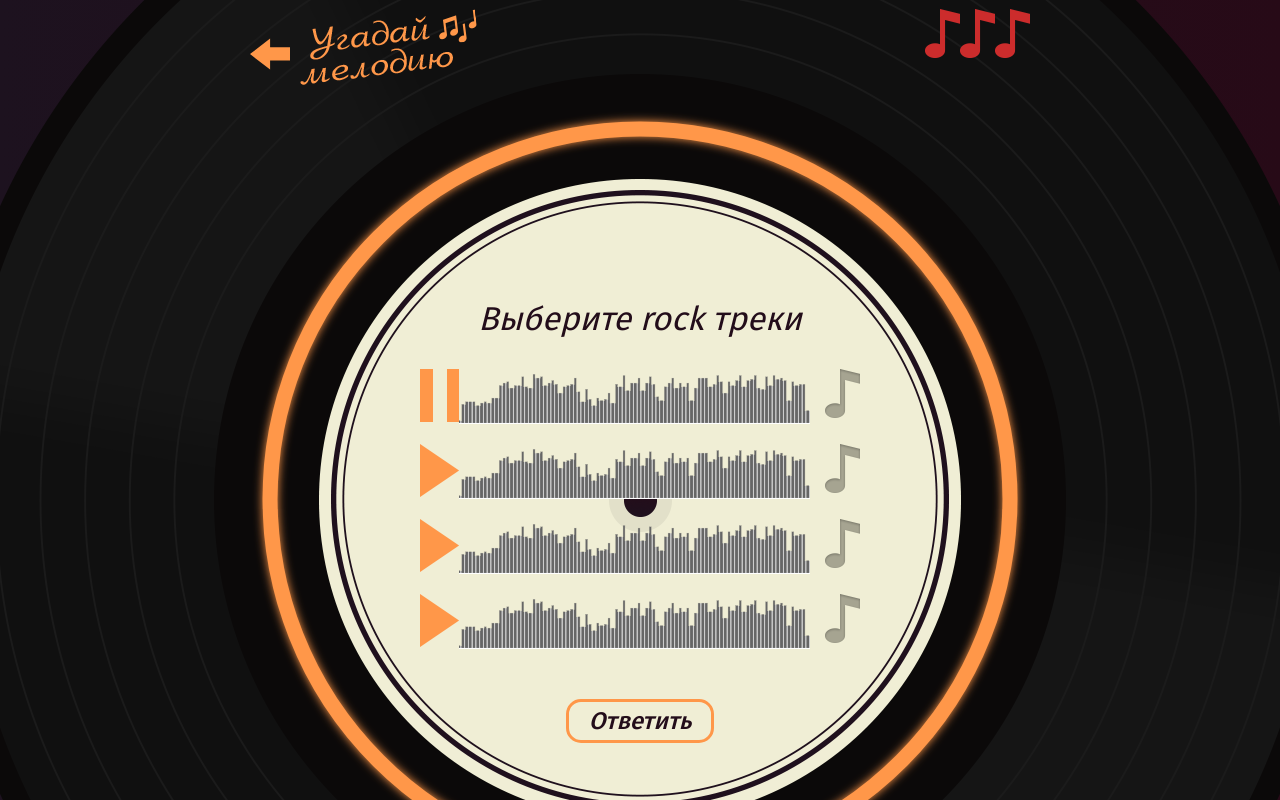
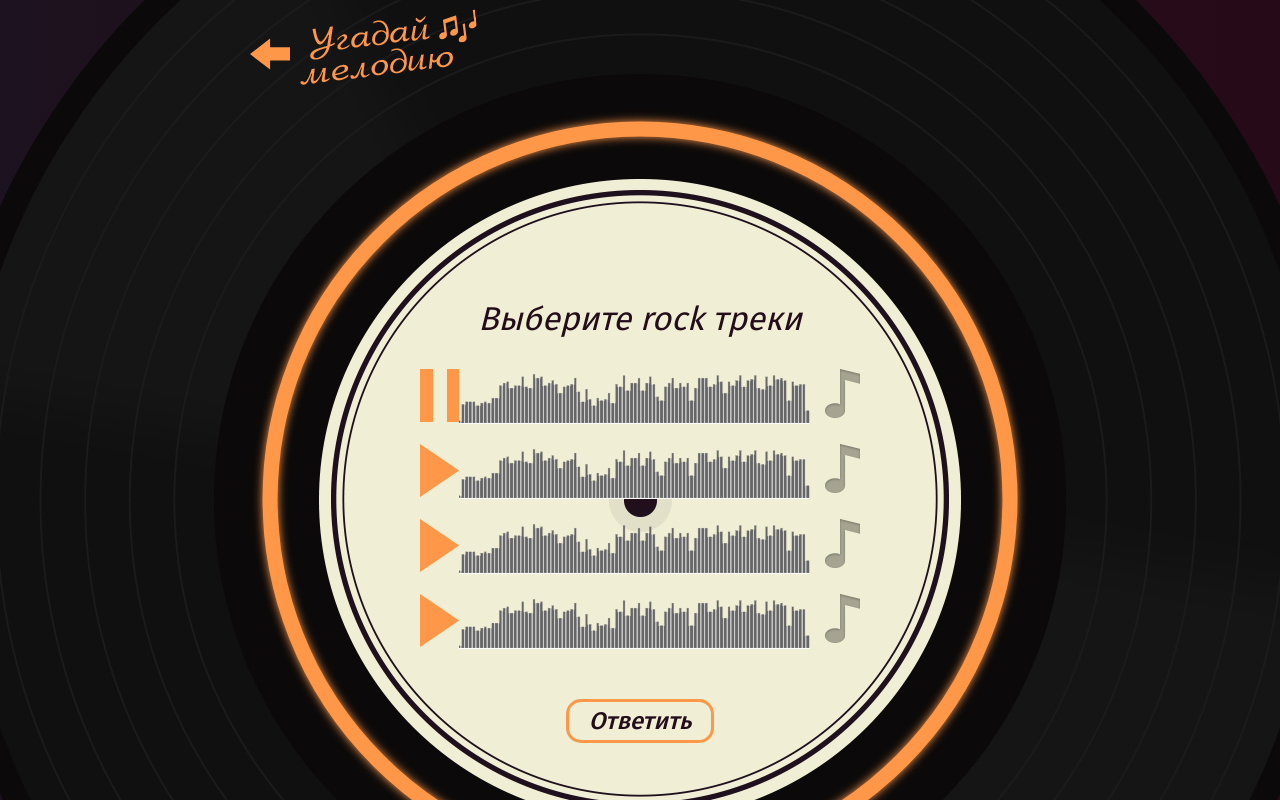
Before and after one commit to Andreikorolev/346751-guess-melody-5, a React app: page /game in a window 1280 px wide. Shown: the top 800 px of the page. Built offline with nearby package versions, Linux system fonts and the light colour scheme.

Commit message:
Компонент Mistakes подключен в GameScreen

```diff
--- a/src/components/artist-question-screen/artist-question-screen.jsx
+++ b/src/components/artist-question-screen/artist-question-screen.jsx
@@ -3,7 +3,7 @@ import PropTypes from "prop-types";
 import {GameType} from "../../const";
 
 const ArtistQuestionScreen = (props) => {
-  const {onAnswer, question, renderPlayer} = props;
+  const {onAnswer, question, renderPlayer, children} = props;
   const {
     answers,
     song,
@@ -22,11 +22,7 @@ const ArtistQuestionScreen = (props) => {
             <circle className="timer__line" cx="390" cy="390" r="370" style={{filter: `url(#blur)`, transform: `rotate(-90deg) scaleY(-1)`, transformOrigin: `center`}} />
           </svg>
 
-          <div className="game__mistakes">
-            <div className="wrong"></div>
-            <div className="wrong"></div>
-            <div className="wrong"></div>
-          </div>
+          {children}
         </header>
 
         <section className="game__screen">
@@ -75,6 +71,7 @@ ArtistQuestionScreen.propTypes = {
     type: PropTypes.oneOf([GameType.ARTIST, GameType.GENRE]).isRequired,
   }).isRequired,
   renderPlayer: PropTypes.func.isRequired,
+  children: PropTypes.element.isRequired,
 };
 
 export default ArtistQuestionScreen;
--- a/src/components/game-screen/game-screen.jsx
+++ b/src/components/game-screen/game-screen.jsx
@@ -6,6 +6,7 @@ import {ActionCreator} from "../../store/action";
 import {GameType} from "../../const";
 import ArtistQuestionScreen from "../artist-question-screen/artist-question-screen";
 import GenreQuestionScreen from "../genre-question-screen/genre-question-screen";
+import Mistakes from "../mistakes/mistakes";
 
 import withAudioPlayer from "../../hocs/with-audio-player/with-audio-player";
 
@@ -13,7 +14,7 @@ const GenreQuestionScreenHOC = withAudioPlayer(GenreQuestionScreen);
 const ArtistQuestionScreenHOC = withAudioPlayer(ArtistQuestionScreen);
 
 const GameScreen = (props) => {
-  const {questions, step, onUserAnswer, resetGame} = props;
+  const {questions, step, onUserAnswer, resetGame, mistakes} = props;
   const question = questions[step];
 
   if (step >= questions.length || !question) {
@@ -30,14 +31,18 @@ const GameScreen = (props) => {
         <ArtistQuestionScreenHOC
           question={question}
           onAnswer={onUserAnswer}
-        />
+        >
+          <Mistakes count={mistakes} />
+        </ArtistQuestionScreenHOC>
       );
     case GameType.GENRE:
       return (
         <GenreQuestionScreenHOC
           question={question}
           onAnswer={onUserAnswer}
-        />
+        >
+          <Mistakes count={mistakes} />
+        </GenreQuestionScreenHOC>
       );
   }
 
@@ -49,10 +54,12 @@ GameScreen.propTypes = {
   step: PropTypes.number.isRequired,
   onUserAnswer: PropTypes.func.isRequired,
   resetGame: PropTypes.func.isRequired,
+  mistakes: PropTypes.number.isRequired,
 };
 
 const mapStateToProps = (state) => ({
   step: state.step,
+  mistakes: state.mistakes,
 });
 
 const mapDispatchToProps = (dispatch) => ({
--- a/src/components/genre-question-screen/genre-question-screen.jsx
+++ b/src/components/genre-question-screen/genre-question-screen.jsx
@@ -13,7 +13,7 @@ class GengeQuestionScreen extends PureComponent {
   }
 
   render() {
-    const {onAnswer, question, renderPlayer} = this.props;
+    const {onAnswer, question, renderPlayer, children} = this.props;
     const {answers: userAnswers} = this.state;
     const {
       answers,
@@ -32,11 +32,7 @@ class GengeQuestionScreen extends PureComponent {
               <circle className="timer__line" cx="390" cy="390" r="370" style={{filter: `url(#blur)`, transform: `rotate(-90deg) scaleY(-1)`, transformOrigin: `center`}} />
             </svg>
 
-            <div className="game__mistakes">
-              <div className="wrong"></div>
-              <div className="wrong"></div>
-              <div className="wrong"></div>
-            </div>
+            {children}
           </header>
 
           <section className="game__screen">
@@ -89,6 +85,7 @@ GengeQuestionScreen.propTypes = {
     type: PropTypes.oneOf([GameType.ARTIST, GameType.GENRE]).isRequired
   }).isRequired,
   renderPlayer: PropTypes.func.isRequired,
+  children: PropTypes.element.isRequired,
 };
 
 export default GengeQuestionScreen;
--- a/src/components/mistakes/mistakes.jsx
+++ b/src/components/mistakes/mistakes.jsx
@@ -4,7 +4,7 @@ import PropTypes from 'prop-types';
 const Mistakes = (props) => {
   const {count} = props;
 
-  const mistakes - new Array(count).fill(``);
+  const mistakes = new Array(count).fill(``);
 
   return (
     <div className="game__mistakes">
```
